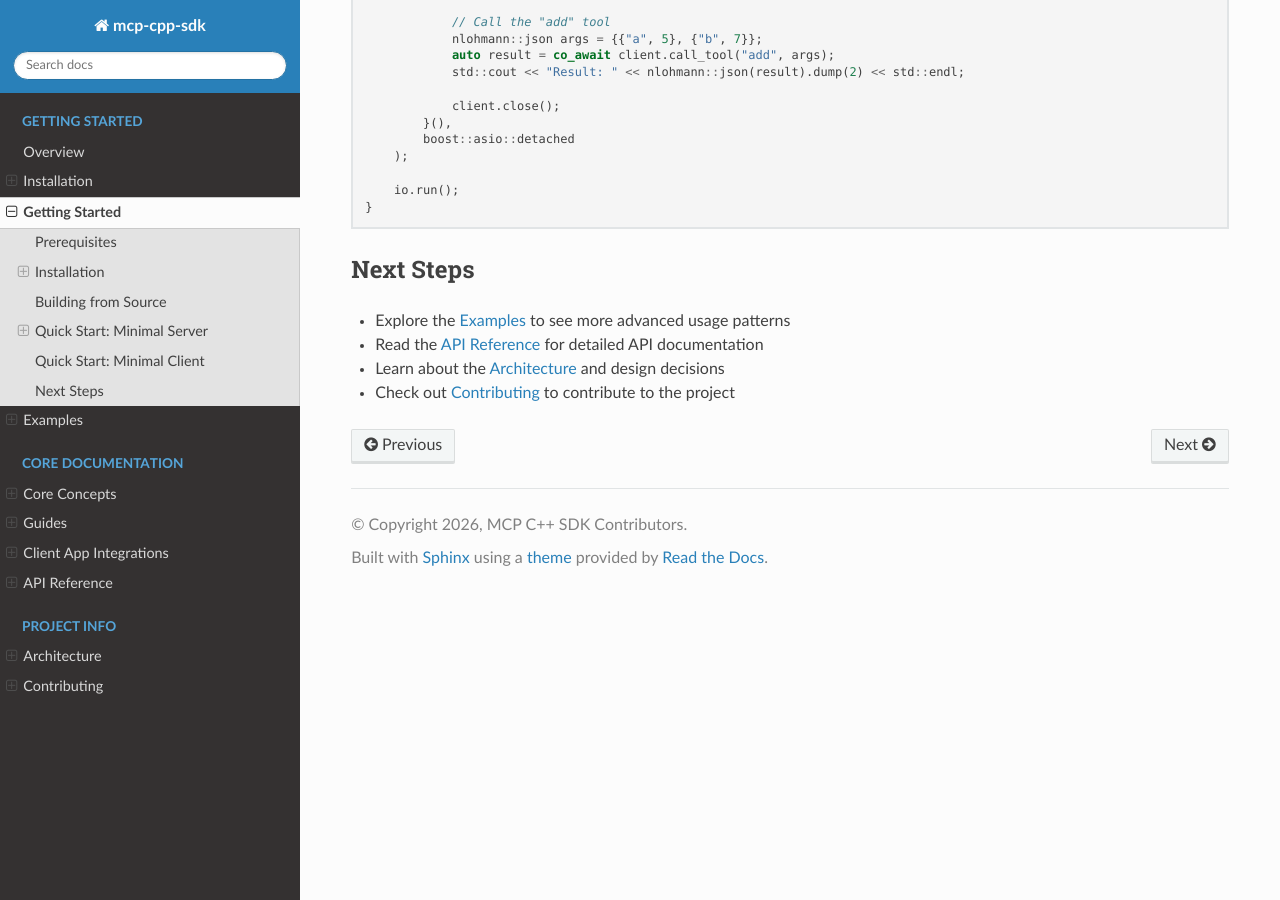
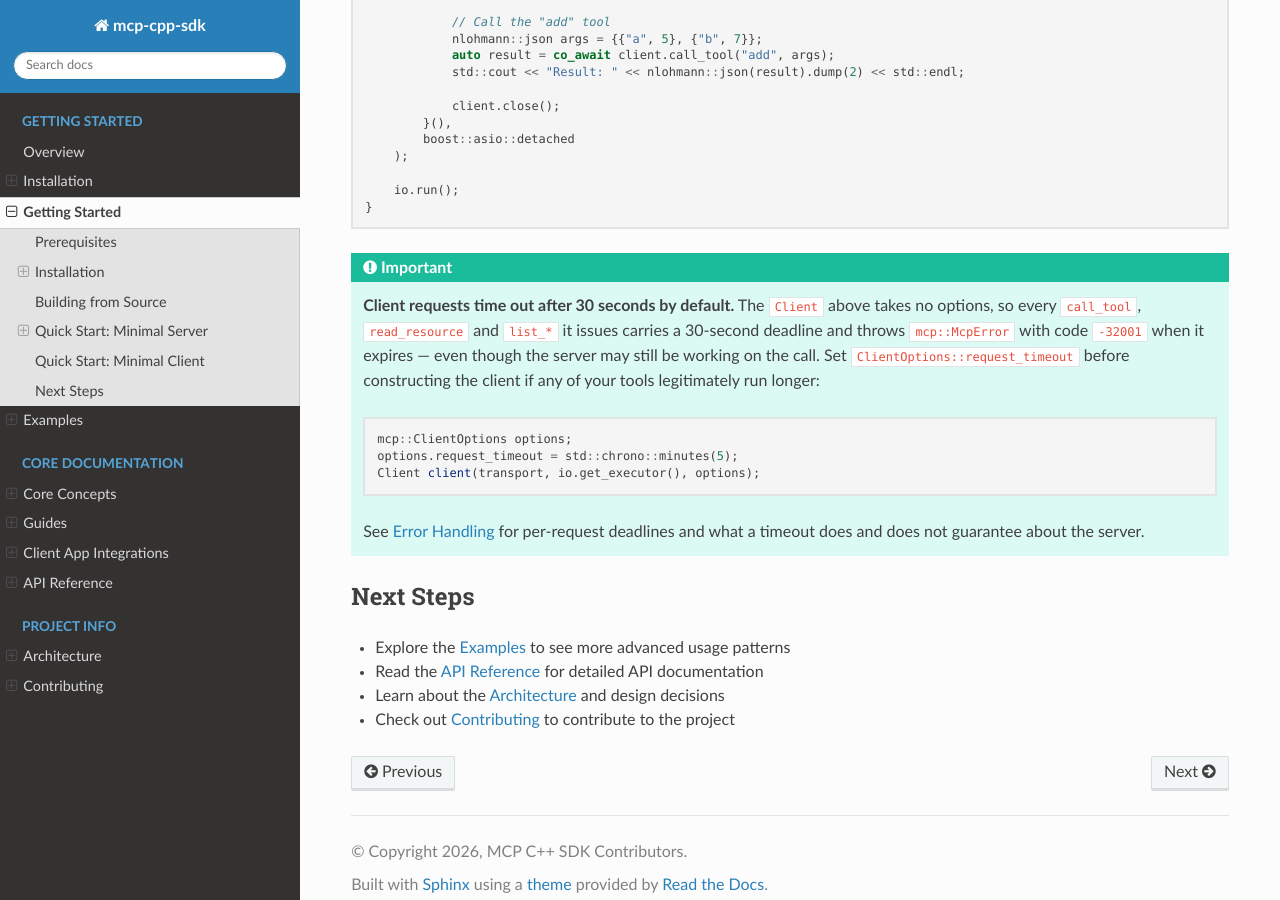
Before and after one commit to yurirocha15/mcp-cpp-sdk, a Sphinx documentation site: the page built from docs/getting-started.rst, in a window 1280 px wide and 900 px high, scrolled down 3831 px. Built offline with Sphinx 7.4.7 and the Read the Docs theme 3.1.0, drawn with Linux system fonts in a browser that asks for light colours.

Commit message:
docs(client): document the 30-second default request timeout

```diff
--- a/docs/getting-started.rst
+++ b/docs/getting-started.rst
@@ -220,6 +220,25 @@ server and calls a tool:
        io.run();
    }
 
+.. important::
+
+   **Client requests time out after 30 seconds by default.** The ``Client``
+   above takes no options, so every ``call_tool``, ``read_resource`` and
+   ``list_*`` it issues carries a 30-second deadline and throws
+   ``mcp::McpError`` with code ``-32001`` when it expires — even though the
+   server may still be working on the call. Set
+   ``ClientOptions::request_timeout`` before constructing the client if any of
+   your tools legitimately run longer:
+
+   .. code-block:: cpp
+
+      mcp::ClientOptions options;
+      options.request_timeout = std::chrono::minutes(5);
+      Client client(transport, io.get_executor(), options);
+
+   See :doc:`guides/error-handling` for per-request deadlines and what a
+   timeout does and does not guarantee about the server.
+
 Next Steps
 ----------
 
```
Also changed, not shown: docs/guides/error-handling.rst (+59 -0 lines), 1 other file.
